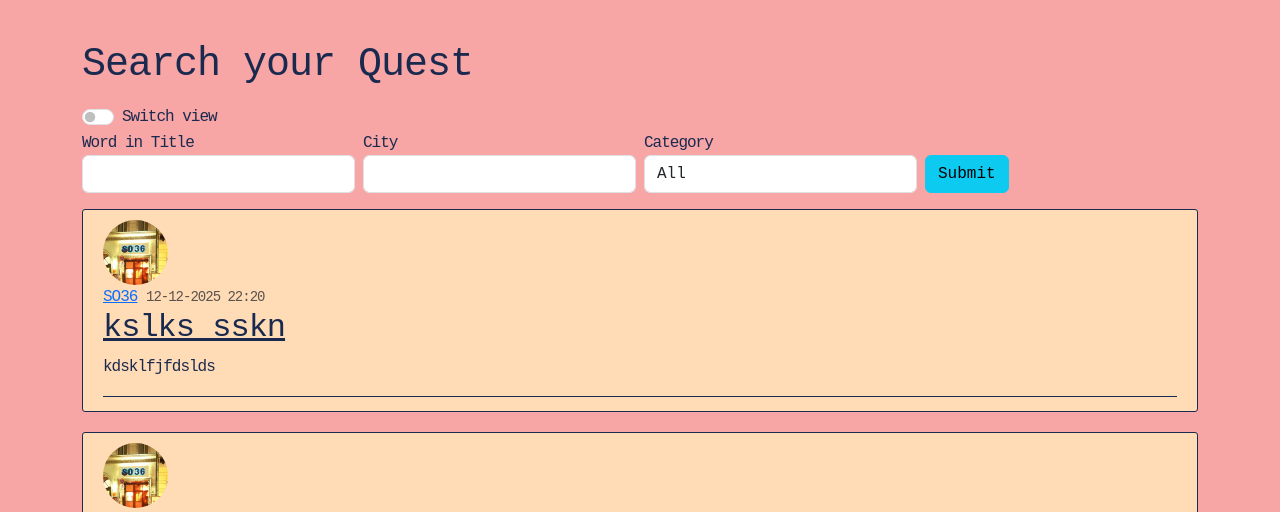
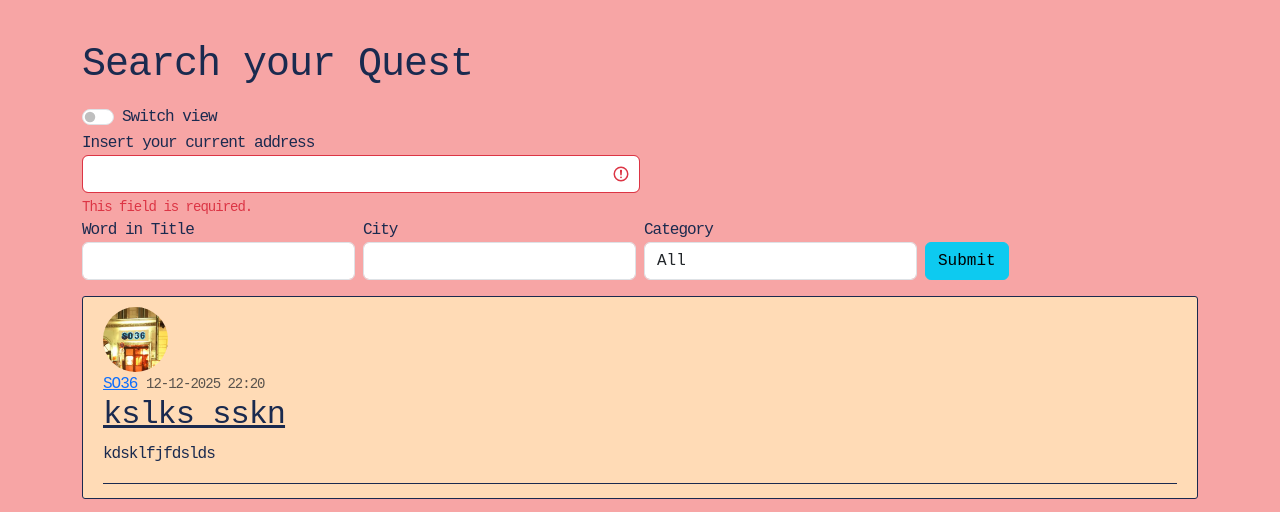
Before and after one commit to wawayaga/event-finder, a Flask app: page / in a window 1280 px wide. Shown: the part 135-647 px from the top of the page. Run offline with Flask 3, Linux system fonts and the light colour scheme; data comes from the database, SQL or seed files in the repository; some libraries are stand-ins or nearby versions.

Commit message:
Adds current address field and centers map

```diff
--- a/event_finder/forms.py
+++ b/event_finder/forms.py
@@ -5,6 +5,7 @@ from wtforms.fields import DateTimeLocalField
 from wtforms.validators import DataRequired, Length, Email, EqualTo, ValidationError, NumberRange, Optional #DataRequired is a class we are importing
 from flask_wtf.file import FileField, FileAllowed
 from event_finder.models import User #only user is imported for validation purposes
+from event_finder.utils import get_coordinates
 
 
 class RegistrationForm(FlaskForm):
@@ -76,6 +77,7 @@ class PostForm(FlaskForm):
     submit = SubmitField('Post')
 
 class PostFilterForm(FlaskForm):
+    current_address = StringField('Insert your current address', validators=[DataRequired()])
     title_word = StringField('Word in Title')
     city = StringField('City')
     category = SelectField(choices=[(0, 'All'),
@@ -92,3 +94,15 @@ class PostFilterForm(FlaskForm):
         (11, 'Tandem'),
         (12, 'Other')], coerce=int)
     submit = SubmitField()
+
+
+    def validate_current_address(self, field):
+        if not field.data or not field.data.strip():
+            raise ValidationError('Please enter an address')
+
+        coords = get_coordinates(field.data)
+
+        if coords is None:
+            raise ValidationError('Address could not be found')
+
+        self.current_coordinates = coords #cache result for later use
--- a/event_finder/routes.py
+++ b/event_finder/routes.py
@@ -3,11 +3,10 @@ import os
 from PIL import Image
 from flask import render_template, url_for, flash, redirect, request, abort
 from event_finder import app, db, bcrypt
+from event_finder.utils import get_coordinates
 from event_finder.forms import RegistrationForm, LoginForm, UpdateAccountForm, PostForm, PostFilterForm
 from event_finder.models import User, Post, Category
-#from event_finder.geo import get_coordinates
 from flask_login import login_user, current_user, logout_user, login_required
-from geopy.geocoders import Nominatim
 
 
 @app.route("/")
@@ -16,15 +15,23 @@ def home():
     view = request.args.get('view', 'list')
     form = PostFilterForm(request.args)
     query = Post.query
+    cc = None
 #Query only future in the next 3 weeks
+    if form.validate():  #validate is for GET method. Validate_on_submit is only for POST
+        current_coordinates = get_coordinates(form.current_address.data)
+        if current_coordinates:
+            cc = {
+                    "lat" : current_coordinates[0],
+                    "lon" : current_coordinates[1]
+                }
     if form:
-
         if form.title_word.data:
             query = query.filter(Post.title.ilike(f"%{form.title_word.data}%"))
         if form.city.data:
             query = query.filter(Post.address.ilike(f"%{form.city.data}%"))
         if form.category.data:
             query = query.filter_by(category_id=form.category.data)
+
 
     if view == "map":
 
@@ -46,7 +53,7 @@ def home():
     else:
         page = request.args.get('page', 1, type=int) #1 is the default value for 1. type is the accepted data type as an input
         results = query.order_by(Post.date_posted.desc()).paginate(page=page, per_page=5)
-    return render_template('home.html', posts=results, view=view, form=form)
+    return render_template('home.html', posts=results, view=view, form=form, current_coordinates=cc)
 
 @app.route("/about")
 def about():
@@ -129,16 +136,6 @@ def account():
     image_file = url_for('static', filename='profile_pics/' + current_user.image_file)
     return render_template('account.html', title='Account',
                            image_file=image_file, form=form)
-
-geolocator = Nominatim(user_agent="event_finder")
-
-def get_coordinates(address):
-    location = geolocator.geocode(address, country_codes="", addressdetails=True) #addressdetails include relevant details like 'city'
-    if location == None:
-        raise ValueError('Please enter an address in Germany')
-    lat = location.raw['lat']
-    lon = location.raw['lon']
-    return [lat, lon]
 
 @app.route("/post/new", methods = ['GET', 'POST'])
 @login_required
--- a/event_finder/templates/home.html
+++ b/event_finder/templates/home.html
@@ -8,8 +8,24 @@
         <label class="form-check-label" for="viewSwitch">Switch view</label>
     </div>
     <form method="GET" action="{{ url_for('home')}}">
+        {{ form.hidden_tag() }}
+        <fieldset class="form-group">
+        <div class="col-md-6 form-group">
+                {{ form.current_address.label(class="form-control-label") }}
+                {% if form.current_address.errors %}
+                    {{ form.current_address(class="form-control is-invalid") }}
+                <div class="invalid-feedback">
+                    {% for error in form.current_address.errors %}
+                        <span>{{ error }}</span>
+                    {% endfor %}
+                </div>
+                {% else %}
+                    {{ form.current_address(class="form-control") }}
+                {% endif %}
+        </div>
+        <!-- hidden form field that preserves the current value of view when the form is submitted-->
          <input type="hidden" name="view" value="{{ view }}">
-         <div class="row g-2">
+         <div class="row g-2 form-group">
             <div class="col-md-3 ">
                 {{ form.title_word.label(class="form-control-label") }}
                 {{ form.title_word(class="form-control") }}
@@ -26,6 +42,7 @@
                 {{ form.submit(class="btn btn-info") }}
             </div>
          </div>
+        </fieldset>
     </form>
     {% if view == 'map' %}
     <div class="py-3">
@@ -39,8 +56,19 @@
         </script>
 
         <script>
-            // Initialize map (centered at lat, lon with zoom level)
-            const map = L.map('map').setView([52.519988698413464, 13.405002043621247], 11); //
+            // Get coordinates from Flask (null if none)
+            const currentCoordinates = {{ current_coordinates | tojson }};
+            let mapCenter;
+
+            if (currentCoordinates) {
+                mapCenter = [
+                    currentCoordinates.lat, currentCoordinates.lon
+                ];
+            } else {
+                // Default center
+                mapCenter = [52.519988698413464, 13.405002043621247];
+            };
+            const map = L.map('map').setView(mapCenter, 11);
 
             // Add OSM tile layer
             L.tileLayer('https://{s}.tile.openstreetmap.org/{z}/{x}/{y}.png', {
```
Also changed, not shown: event_finder/test.py (added, +9 -0 lines), event_finder/utils.py (added, +10 -0 lines), event_finder/static/profile_pics/default.jpg (added).
